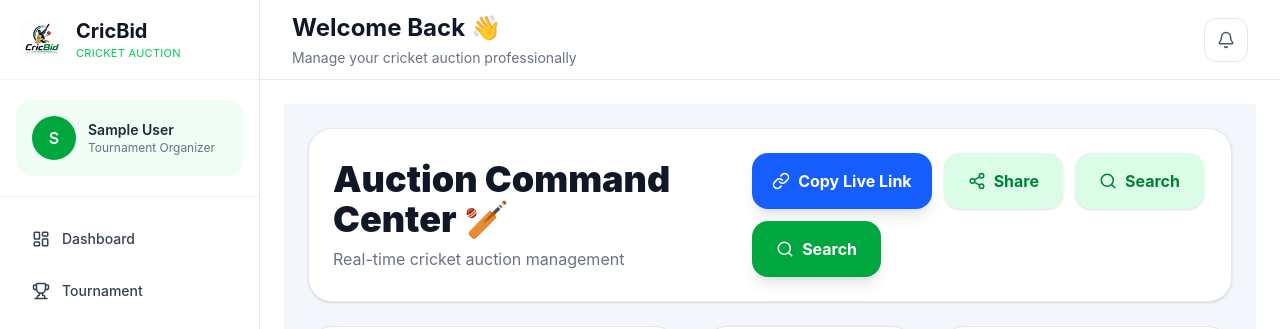
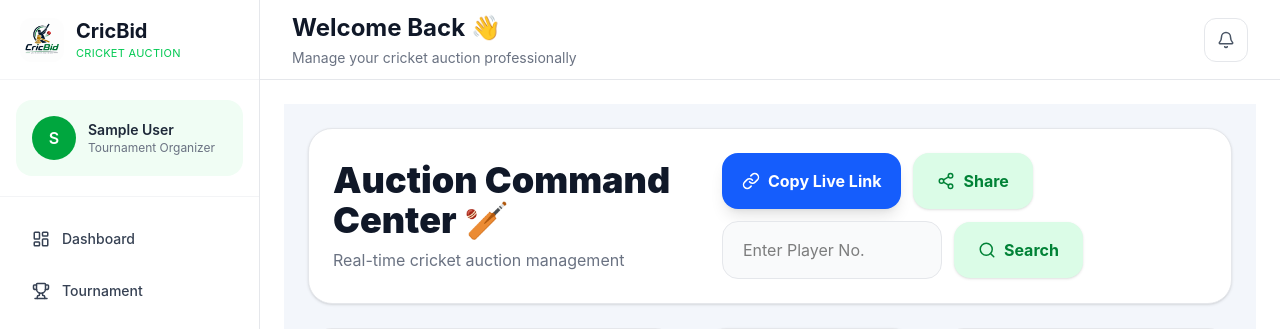
Before and after one commit to Soaib-Shaikh/cricbid, a React (Vite) app in the folder client/: page /auction in a window 1280 px wide. Shown: the top 329 px of the page. Built offline with nearby package versions, Linux system fonts and the light colour scheme; no server answers; sample sign-in values are in the browser's storage.

Commit message:
update theme

```diff
--- a/client/src/pages/admin/Auction.jsx
+++ b/client/src/pages/admin/Auction.jsx
@@ -571,6 +571,16 @@ const Auction = () => {
               Share
             </button>
 
+            <input
+              type="number"
+              value={playerNumber}
+              onChange={(e) =>
+                setPlayerNumber(e.target.value)
+              }
+              placeholder="Enter Player No."
+              className="bg-gray-50 border border-gray-200 rounded-2xl px-5 py-4 outline-none w-[220px]"
+            />
+
             <button
               onClick={handleSearchPlayer}
               className="
@@ -591,14 +601,6 @@ const Auction = () => {
     transition-all
     duration-300
   "
-            >
-              <Search size={18} />
-              Search
-            </button>
-
-            <button
-              onClick={handleSearchPlayer}
-              className="bg-green-600 hover:bg-green-700 text-white px-6 py-4 rounded-2xl flex items-center gap-2 font-bold shadow-lg"
             >
               <Search size={18} />
               Search
```
